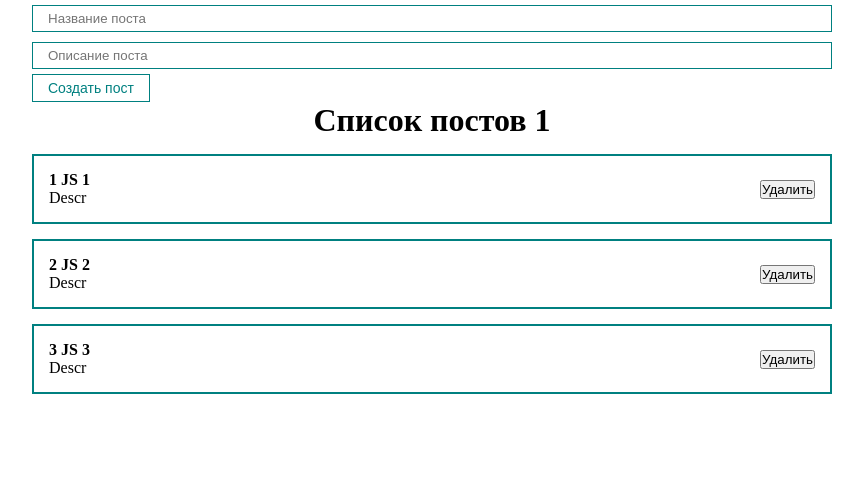
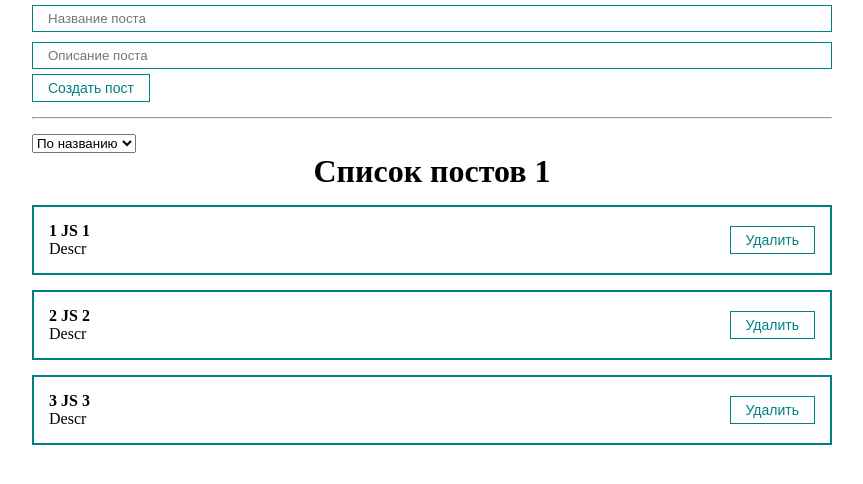
Before and after one commit to batrakovd2/react-edu, a React (Create React App) app in the folder my-app/: page / in a window 1280 px wide. Shown: the top 484 px of the page, without its empty margins (208-1071 px from the left). Built offline with nearby package versions, Linux system fonts and the light colour scheme.

Commit message:
Remove posts, filter

```diff
--- a/my-app/src/App.js
+++ b/my-app/src/App.js
@@ -12,13 +12,29 @@
   ]);
 
   const createPost = (newPost) => {
-    setPosts(...posts, newPost)
+    setPosts([...posts, newPost])
+  }
+
+  const removePost = (post) => {
+    setPosts(posts.filter(p => p.id !== post.id))
   }
 
   return (
     <div className="App">
       <PostForm create={createPost}/>
-      <PostList posts={posts} title="Список постов 1"/>
+      <hr style={{margin: '15px 0'}}/>
+      <div>
+        <select>
+          <option value="value1">По названию</option>
+          <option value="value2">По описанию</option>
+        </select>
+      </div>
+
+      {posts.length !== 0
+        ? <PostList remove={removePost} posts={posts} title="Список постов 1"/>
+        : <h1 style={{textAlign: 'center'}}> Посты не найдены </h1>
+      }
+
 
     </div>
   );
--- a/my-app/src/components/PostItem.jsx
+++ b/my-app/src/components/PostItem.jsx
@@ -1,6 +1,8 @@
 import React from "react";
+import MyButton from "./UI/button/MyButton";
 
 const PostItem = (props) => {
+    console.log(props)
     return (
         <div className="post">
             <div className="post__content">
@@ -10,7 +12,7 @@
                 </div>
             </div>
             <div className="post_btns">
-                <button>Удалить</button>
+                <MyButton onClick={() => props.remove(props.post)}>Удалить</MyButton>
             </div>
         </div>
     );
--- a/my-app/src/components/PostList.jsx
+++ b/my-app/src/components/PostList.jsx
@@ -1,13 +1,12 @@
 import React from "react";
 import PostItem from "./PostItem";
 
-const PostList = ({posts, title}) => {
-    console.log(posts)
+const PostList = ({posts, title, remove}) => {
     return (
         <div>
             <h1 style={{textAlign: 'center'}}>{title}</h1>
             {posts.map((post, index) =>
-                <PostItem number={index + 1} post={post} key={post.id} />
+                <PostItem remove={remove} number={index + 1} post={post} key={post.id} />
             )}
         </div>
     );
```
Also changed, not shown: my-app/src/components/UI/select/MySelect.jsx (added, +9 -0 lines).
